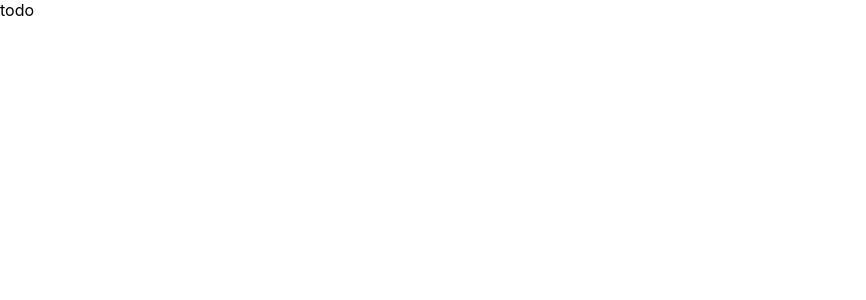
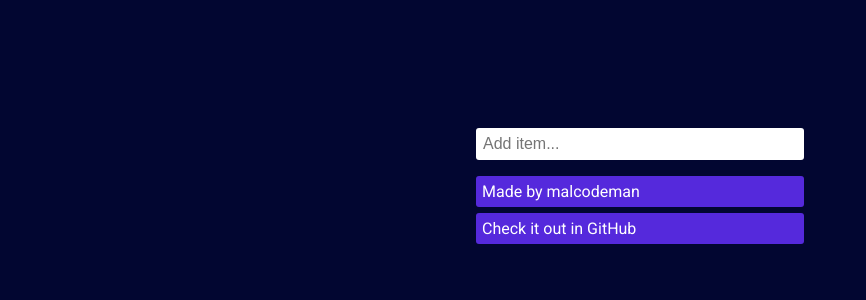
Before and after one commit to malcodeman/reminders, a React (Create React App) app: page / in a window 1280 px wide. Shown: the top 300 px of the page, without its empty margins (0-866 px from the left). Built offline with nearby package versions, Linux system fonts and the light colour scheme.

Commit message:
Adds hooks

```diff
--- a/src/App.tsx
+++ b/src/App.tsx
@@ -1,9 +1,59 @@
-import React, { Component } from "react";
+import React, { useState } from "react";
 
-class App extends Component {
-  render() {
-    return <div>todo</div>;
+import style from "./app.module.css";
+
+function App() {
+  const [todos, setTodos] = useState([
+    { id: generateId(), value: "Made by malcodeman", isCompleted: false },
+    { id: generateId(), value: "Check it out in GitHub", isCompleted: false }
+  ]);
+  const [value, setValue] = useState("");
+
+  function handleOnChange(e: any) {
+    setValue(e.target.value);
   }
+
+  function handleSubmit(e: any) {
+    e.preventDefault();
+    if (value === "") {
+      return;
+    }
+    const newTodos = [
+      ...todos,
+      { id: generateId(), value, isCompleted: false }
+    ];
+    setTodos(newTodos);
+    setValue("");
+  }
+
+  function generateId(): number {
+    return Math.random();
+  }
+
+  return (
+    <div className={style.app}>
+      <main className={style.main}>
+        <form onSubmit={handleSubmit}>
+          <input
+            className={style.input}
+            type="text"
+            placeholder="Add item..."
+            value={value}
+            onChange={handleOnChange}
+          />
+        </form>
+        <ul className={style.list}>
+          {todos.map(todo => {
+            return (
+              <li className={style.listItem} key={todo.id}>
+                {todo.value}
+              </li>
+            );
+          })}
+        </ul>
+      </main>
+    </div>
+  );
 }
 
 export default App;
--- /dev/null
+++ b/src/app.module.css
@@ -0,0 +1,42 @@
+.app {
+  display: flex;
+  justify-content: center;
+  background-color: #020631;
+  min-height: 100vh;
+}
+
+.main {
+  width: 100%;
+  max-width: 376px;
+  display: flex;
+  flex-direction: column;
+  padding: 128px 24px 0 24px;
+}
+
+.input {
+  border: 1px solid transparent;
+  border-radius: 3px;
+  background-color: #fff;
+  font-size: 1rem;
+  padding: 6px;
+  margin-bottom: 16px;
+  width: 100%;
+}
+
+.list {
+  margin: 0;
+  padding: 0;
+  list-style-type: none;
+}
+
+.listItem {
+  background-color: #5529dc;
+  margin-bottom: 6px;
+  border-radius: 3px;
+  display: flex;
+  align-items: center;
+  padding: 6px;
+  font-size: 1rem;
+  color: #fff;
+  cursor: pointer;
+}
--- a/src/index.css
+++ b/src/index.css
@@ -1,3 +1,5 @@
+@import url("https://fonts.googleapis.com/css?family=Roboto");
+
 html {
   box-sizing: border-box;
 }
@@ -15,9 +17,7 @@ a {
 body {
   margin: 0;
   padding: 0;
-  font-family: -apple-system, BlinkMacSystemFont, "Segoe UI", "Roboto", "Oxygen",
-    "Ubuntu", "Cantarell", "Fira Sans", "Droid Sans", "Helvetica Neue",
-    sans-serif;
+  font-family: "Roboto", sans-serif;
   -webkit-font-smoothing: antialiased;
   -moz-osx-font-smoothing: grayscale;
 }
```
